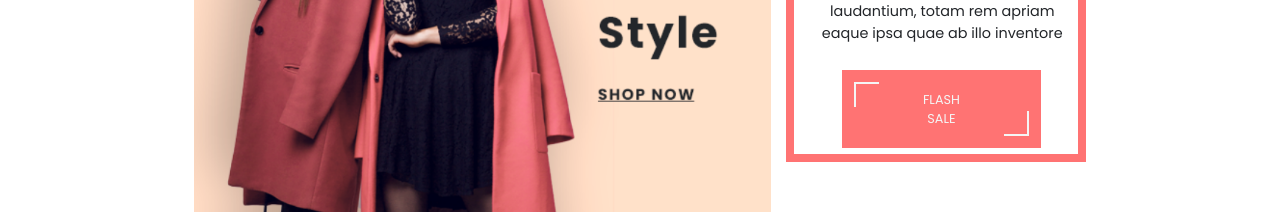
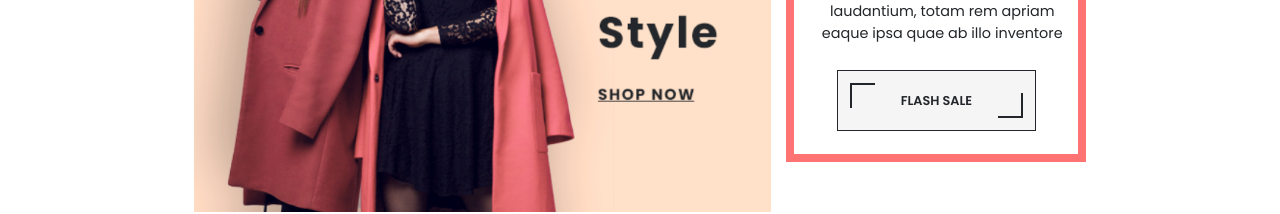
Before and after one commit to ErimAlp/FrontendInlamning, a React (Create React App) app in the folder frontendassignment/: page / in a window 1280 px wide. Shown: the part 1217-1431 px from the top of the page. Built offline with nearby package versions, Linux system fonts and the light colour scheme; no server answers.

Commit message:
Updated SaleShowcase section

```diff
--- a/frontendassignment/src/components/partials/SalesShowcase.js
+++ b/frontendassignment/src/components/partials/SalesShowcase.js
@@ -14,7 +14,7 @@ const SalesShowcase = () => {
                 <div className='middle-section'>
                     <div className='title'>50% Offer</div>
                     <div className='desc'>Sed ut perspiciatis unde omnis iste natus error sit voluptatem accusantium doloremque laudantium, totam rem apriam eaque ipsa quae ab illo inventore</div>
-                    <button className='btn-theme'>FLASH SALE</button>
+                    <button className='btn-theme'><span className='btn-overflow-center'>FLASH SALE</span></button>
                 </div>
 
                 <div className='right-image-section'>
--- a/frontendassignment/src/css/scss/components/sections/_SalesShowcase.scss
+++ b/frontendassignment/src/css/scss/components/sections/_SalesShowcase.scss
@@ -78,8 +78,43 @@
         }
 
         .btn-theme {
+            @include light-colors-with-border;
             font-size: 0.8em;
+            font-weight: $font-weight-semibold;
+            margin: 0;
             margin-top: 25px;
+            white-space: nowrap;
+            border: 1px solid $color-dark-2;
+
+            .btn-overflow-center {
+                margin-left: -100px;
+                margin-right: -100px;
+            }
+
+            &::before {
+                border-top: 2px solid $color-dark-2;
+                border-left: 2px solid $color-dark-2;
+            }
+
+            &::after {
+                border-bottom: 2px solid $color-dark-2;
+                border-right: 2px solid $color-dark-2;
+            }
+
+            &:hover {
+                @include dark-colors-with-border;
+
+                &::before {
+                    border-top: 2px solid $color-light-2;
+                    border-left: 2px solid $color-light-2;
+
+                }
+
+                &::after {
+                    border-bottom: 2px solid $color-light-2;
+                    border-right: 2px solid $color-light-2;
+                }
+            }
         }
 
         @include xl {
--- a/frontendassignment/src/css/scss/core/_colors.scss
+++ b/frontendassignment/src/css/scss/core/_colors.scss
@@ -40,3 +40,8 @@ $color-shadow-2: rgba(112,112,112, 0.4);
     color: $color-light-2;
     border: 1px solid $color-dark-2;
 }
+
+@mixin light-colors-with-border {
+    background-color: $color-light-2;
+    color: $color-dark-2;
+}
```
Also changed, not shown: frontendassignment/src/css/style.min.css.
